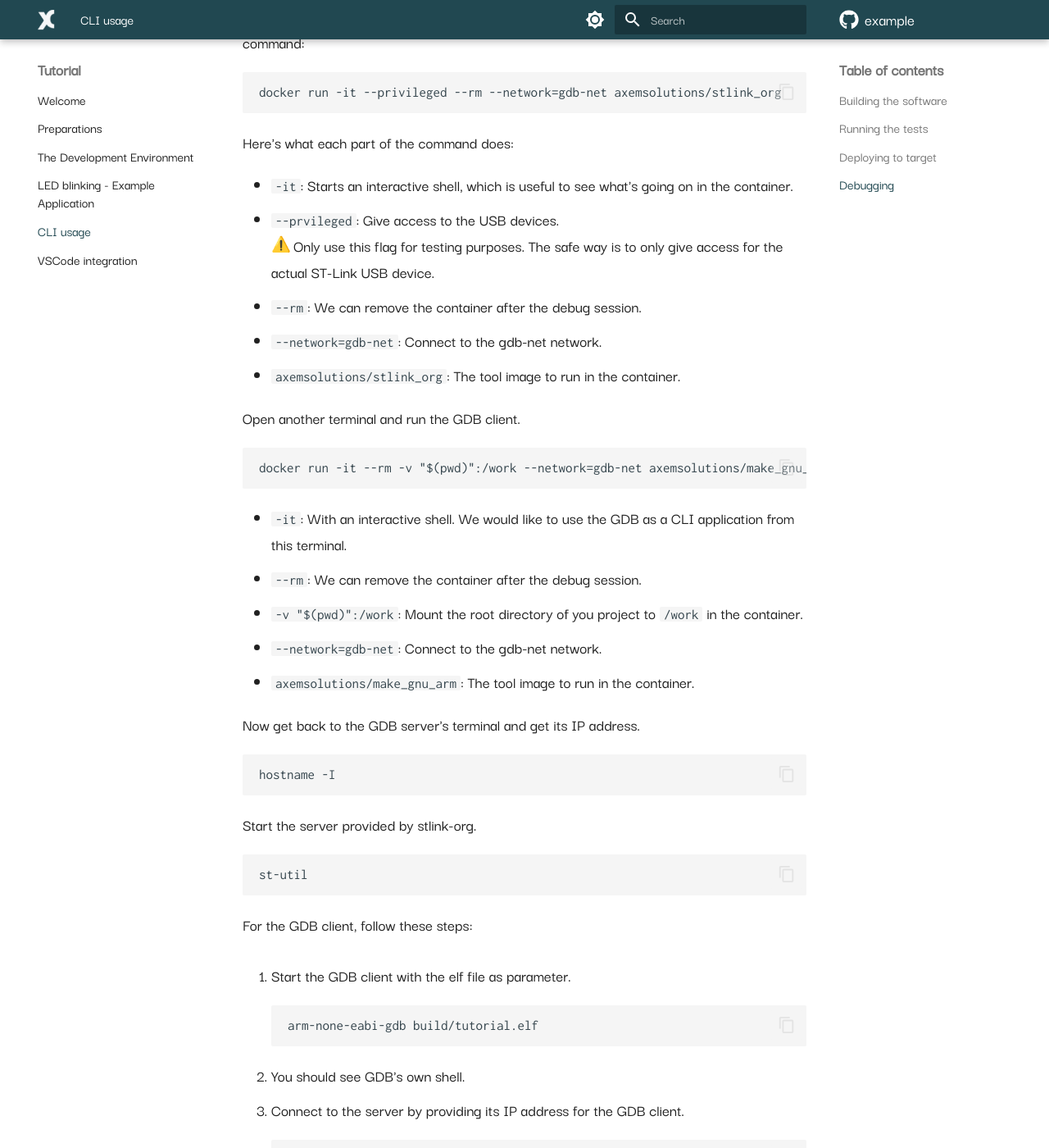
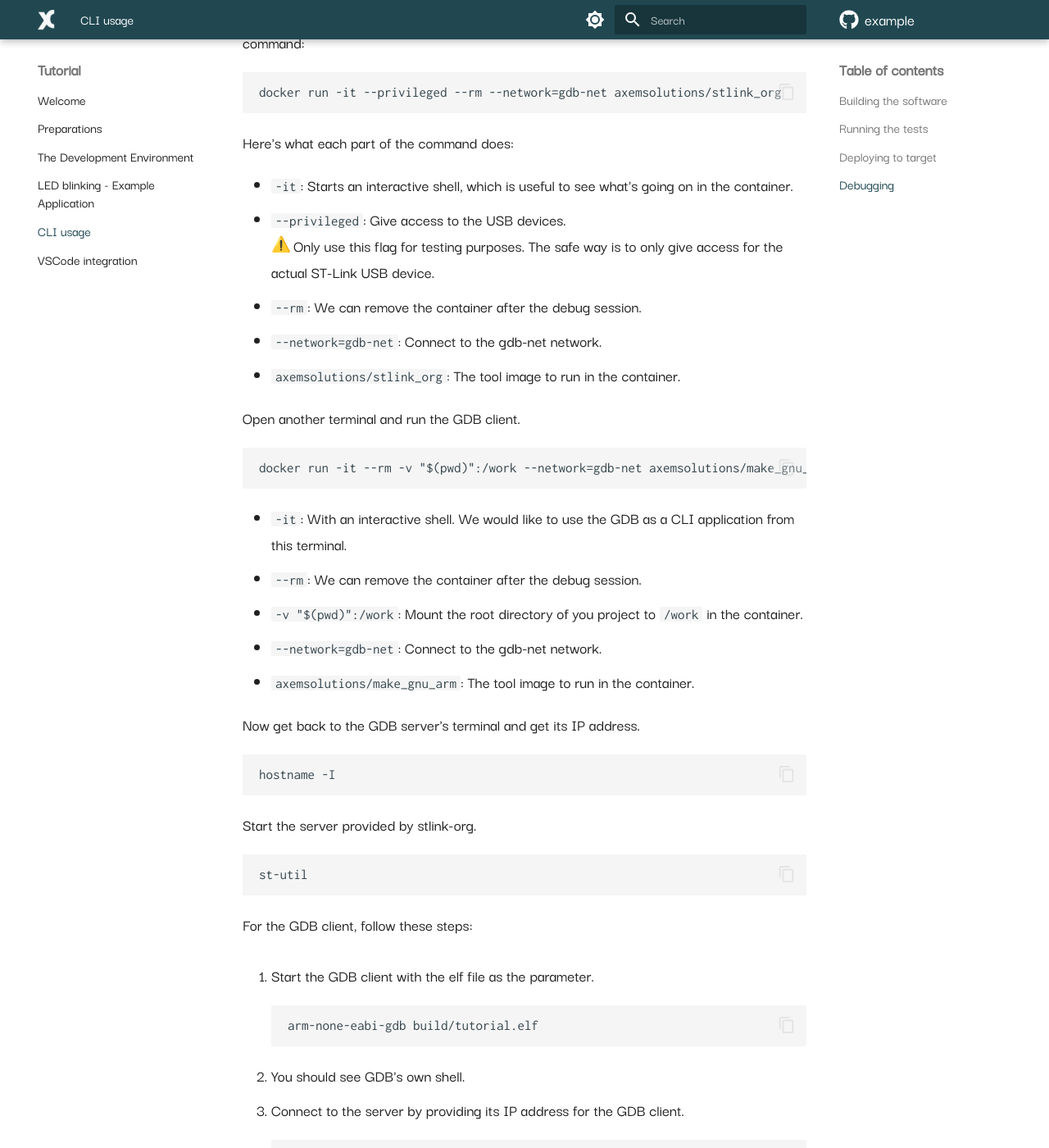
Before and after one commit to axem-solutions/example, an MkDocs documentation site: the page built from docs/cli_usage.md, in a window 1280 px wide and 1400 px high, scrolled down 2344 px. Shown: the whole window at 82% size. Built offline with MkDocs 1.6.1 and Material for MkDocs 9.7.7, drawn with Linux system fonts in a browser that asks for light colours; emoji names are drawn with the system emoji font; comment, search, counter and statistics services are not loaded; some of the changed text lies outside the part shown.

Commit message:
Grammar fixes.

````diff
--- a/docs/cli_usage.md
+++ b/docs/cli_usage.md
@@ -42,7 +42,7 @@
 
 Here's what each part of the command does:
 
-- `--prvileged`: Give access to the USB devices.
+- `--privileged`: Give access to the USB devices.
 :warning: Only use this flag for testing purposes. The safe way is to only give access for the
 actual ST-Link USB device.
 - `--rm`: Removes the container after writing to the flash.
@@ -72,7 +72,7 @@
 Here's what each part of the command does:
 
 - `-it`: Starts an interactive shell, which is useful to see what's going on in the container.
-- `--prvileged`: Give access to the USB devices.
+- `--privileged`: Give access to the USB devices.
 :warning: Only use this flag for testing purposes. The safe way is to only give access for the
 actual ST-Link USB device.
 - `--rm`: We can remove the container after the debug session.
@@ -100,7 +100,7 @@
 
 For the GDB client, follow these steps:
 
-1. Start the GDB client with the elf file as parameter.
+1. Start the GDB client with the elf file as the parameter.
 
     ```
     arm-none-eabi-gdb build/tutorial.elf
````
Also changed, not shown: docs/dev_env.md (+1 -1 lines), docs/preparations.md (+2 -2 lines), docs/vscode_integration_guide.md (+2 -2 lines).
